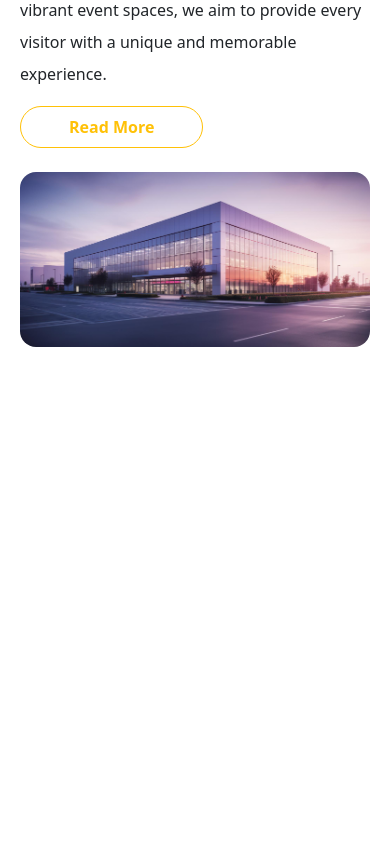
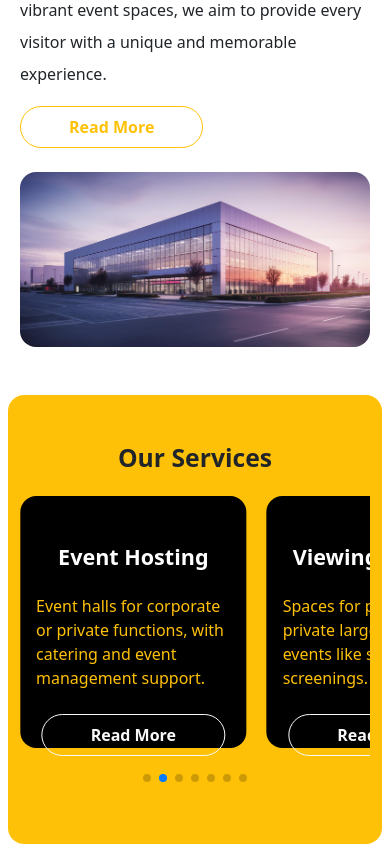
Before and after one commit to ahmedootech/kano-city-mall-erp, a Next.js app in the folder public/: page / in a window 390 px wide. Shown: the part 914-1758 px from the top of the page. Before the commit the page ends 1309 px from the top, so only its background shows below. Built offline with nearby package versions, Linux system fonts and the light colour scheme.

Commit message:
services

```diff
--- a/public/src/app/components/header.tsx
+++ b/public/src/app/components/header.tsx
@@ -9,7 +9,7 @@ const Header = () => {
     <Navbar
       expand="lg"
       bg="white"
-      className="bg-body-white mt-4 mx-1 mx-lg-4"
+      className="bg-body-white mt-3 mx-1 mx-lg-4 rounded-3"
       fixed="top"
     >
       <Container>
@@ -33,7 +33,7 @@ const Header = () => {
             <Nav.Link href="#link">Blog</Nav.Link>
             <Nav.Link href="#link">Contact Us</Nav.Link>
           </Nav>
-          <Nav>
+          <Nav className="d-none d-lg-block">
             <Nav.Link>
               <SearchIcon />
             </Nav.Link>
--- /dev/null
+++ b/public/src/app/components/services/data.ts
@@ -0,0 +1,35 @@
+export const servicesList = [
+  {
+    title: "Retail Tenancy",
+    description:
+      "Shops for rent, commission-based tenancy options, and retail supply chain services.",
+  },
+  {
+    title: "Event Hosting",
+    description:
+      "Event halls for corporate or private functions, with catering and event management support.",
+  },
+  {
+    title: "Viewing Centers",
+    description:
+      "Spaces for public or private large-screen events like sports or film screenings.",
+  },
+  {
+    title: "Facility Services",
+    description: "Maintenance, cleaning, and logistics for tenants.",
+  },
+  {
+    title: "Partnership Opportunities",
+    description:
+      "Strategic collaborations, joint ventures, and branding promotions.",
+  },
+  {
+    title: "Marketing Support",
+    description:
+      "In-mall advertising and event sponsorships for enhanced brand exposure.",
+  },
+  {
+    title: "Flexible Leasing",
+    description: "Options for corporate offices and custom rental packages",
+  },
+];
--- /dev/null
+++ b/public/src/app/components/services/service-card.tsx
@@ -0,0 +1,23 @@
+import Link from "next/link";
+
+const ServiceCard: React.FC<{ title: string; description: string }> = ({
+  title,
+  description,
+}) => {
+  return (
+    <div className="bg-black px-3 py-5 rounded-4 h-100 text-center">
+      <div>
+        <h4 className="text-white fw-bold">{title}</h4>
+        <p className="text-warning text-start my-4">{description}</p>
+        <Link
+          href="/"
+          className="btn btn-outline-light px-5 py-2 fw-bold rounded-5 align-self-start"
+        >
+          Read More
+        </Link>
+      </div>
+    </div>
+  );
+};
+
+export default ServiceCard;
--- /dev/null
+++ b/public/src/app/components/services/services.tsx
@@ -0,0 +1,62 @@
+import { Swiper, SwiperSlide } from "swiper/react";
+import "swiper/css";
+import "swiper/css/pagination";
+import "swiper/css/navigation";
+
+import { Autoplay, Pagination, Navigation } from "swiper/modules";
+import { servicesList } from "./data";
+import ServiceCard from "./service-card";
+
+const Services = () => {
+  return (
+    <section className="px-2 px-lg-5">
+      <div className="container-fluid py-5 px-lg-5 bg-warning rounded-4">
+        <h2 className="fw-bold text-center">Our Services</h2>
+
+        <div className="d-lg-none">
+          <div className="" style={{ height: "300px" }}>
+            <Swiper
+              slidesPerView={1.5}
+              spaceBetween={20}
+              pagination={{
+                clickable: true,
+              }}
+              autoplay={{
+                delay: 3000,
+                disableOnInteraction: false,
+              }}
+              breakpoints={{
+                768: {
+                  slidesPerView: 4, // Show 2 slides per view on tablets
+                },
+              }}
+              modules={[Autoplay, Pagination, Navigation]}
+              className="mt-4 mySwiper position-relative h-100 pb-5"
+            >
+              {servicesList.map((service, i) => (
+                <SwiperSlide key={i}>
+                  <ServiceCard
+                    title={service.title}
+                    description={service.description}
+                  />
+                </SwiperSlide>
+              ))}
+            </Swiper>
+          </div>
+        </div>
+        <div className="d-none d-lg-flex row g-3">
+          {servicesList.map((service, i) => (
+            <div className="col-lg-3" key={i}>
+              <ServiceCard
+                title={service.title}
+                description={service.description}
+              />
+            </div>
+          ))}
+        </div>
+      </div>
+    </section>
+  );
+};
+
+export default Services;
--- a/public/src/app/page.tsx
+++ b/public/src/app/page.tsx
@@ -3,6 +3,7 @@ import { Swiper, SwiperSlide } from "swiper/react";
 import { Navigation, Autoplay, Pagination } from "swiper/modules";
 import Link from "next/link";
 import Image from "next/image";
+import Services from "./components/services/services";
 
 export default function Home() {
   return (
@@ -102,7 +103,7 @@ export default function Home() {
           </SwiperSlide>
         </Swiper>
       </section>
-      <section className="py-5 px-2 px-lg-5">
+      <section className="py-5 px-2 px-lg-5 bg-white">
         <div className="container-fluid">
           <div className="row gx-4 gy-4">
             <div className="col-lg-5">
@@ -142,6 +143,24 @@ export default function Home() {
           </div>
         </div>
       </section>
+      <Services />
+      {/* <section className="px-2 px-lg-5">
+        <div className="container-fluid py-5 bg-warning rounded-4">
+          <h2 className="fw-bold text-center">Our Services</h2>
+
+          <div className="row">
+            <div className="col-lg-3">
+              <div className="bg-black px-3 py-5 rounded-4">
+                <h4 className="text-white fw-bold">Retail Tenancy</h4>
+                <p className="text-warning">
+                  Shops for rent, commission-based tenancy options, and retail
+                  supply chain services.
+                </p>
+              </div>
+            </div>
+          </div>
+        </div>
+      </section> */}
     </main>
   );
 }
```
